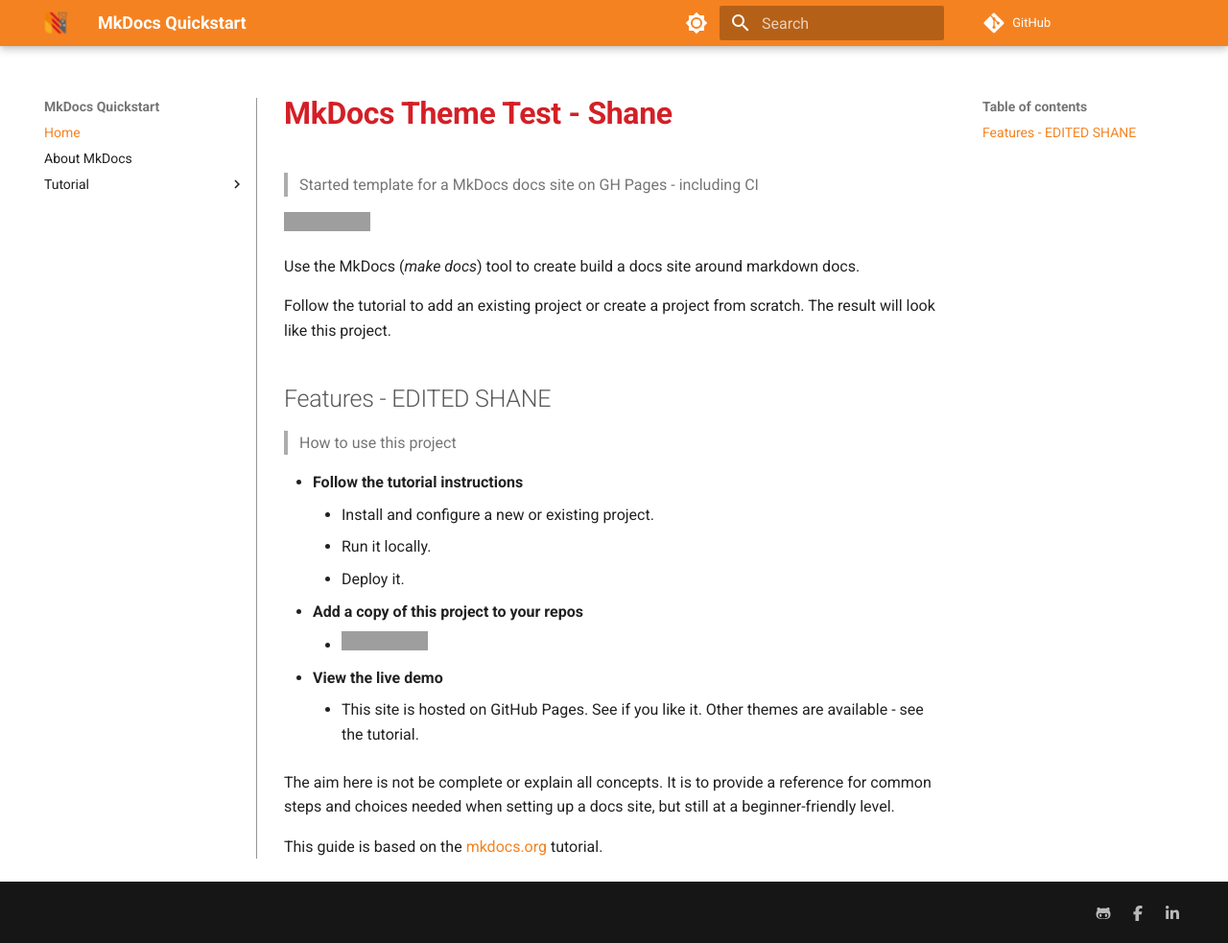
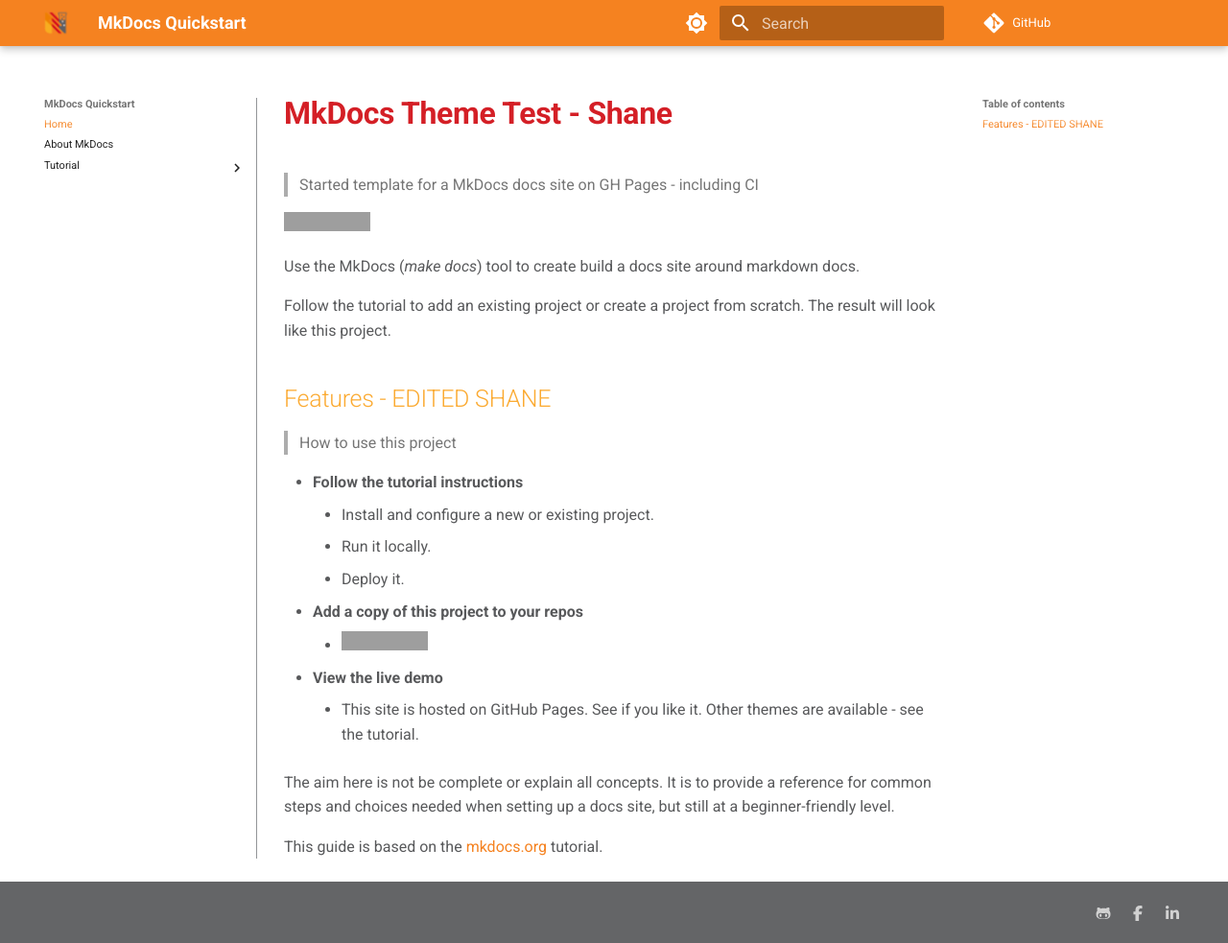
Before and after one commit to zimboflyman/mkDocs-setup, an MkDocs documentation site: the page built from docs/docs/index.md, in a window 1280 px wide and 983 px high. Shown: the whole window at 96% size. Built offline with MkDocs 1.6.1 and Material for MkDocs 9.7.7, drawn with Linux system fonts in a browser that asks for light colours; comment, search, counter and statistics services are not loaded; grey boxes are pictures that could not be loaded.

Commit message:
Update extra.css

```diff
--- a/docs/docs/stylesheets/extra.css
+++ b/docs/docs/stylesheets/extra.css
@@ -11,7 +11,7 @@
   --md-primary-fg-color--dark: #D41F26;
   --md-accent-fg-color: #D41F26;
   --md-header-bg-color: #ffffff;
-
+  --md-footer-bg-color: #939598;
 }
 
 [data-md-color-scheme="slate"] {
@@ -20,7 +20,7 @@
   --md-primary-fg-color--dark: #D41F26;
   --md-accent-fg-color: #D41F26;
   --md-header-bg-color: #ffffff; */
-
+  --md-typeset-color: #e7eafa;
 }
 
 [data-md-color-scheme="shanesDarkTheme"] {
@@ -32,6 +32,10 @@
 
 }
 
+.md-nav {
+    font-size: 1.1em;
+    line-height: 1.3;
+}
 
 .md-typeset h1 {
     color: #D41F26;
@@ -42,12 +46,17 @@
 }
 
 .md-typeset h2 {
-    color: #58595B;
+    color: #FBAA31;
+/*   color: #58595B; */
 /*     font-size: 2em;
     line-height: 1.3;
     margin: 0 0 1.25em */
 }
 
+.md-typeset {
+  color: #58595B
+}
+
 .md-sidebar--primary .md-sidebar__scrollwrap {
     border-right: 1px solid #939598;
 }
```
